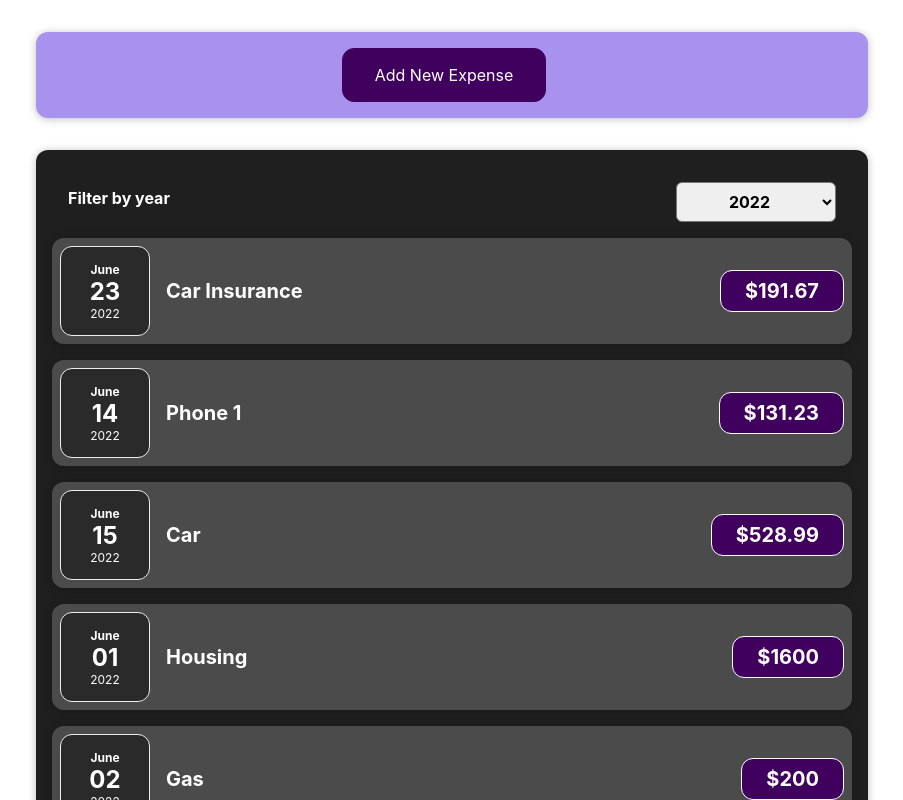
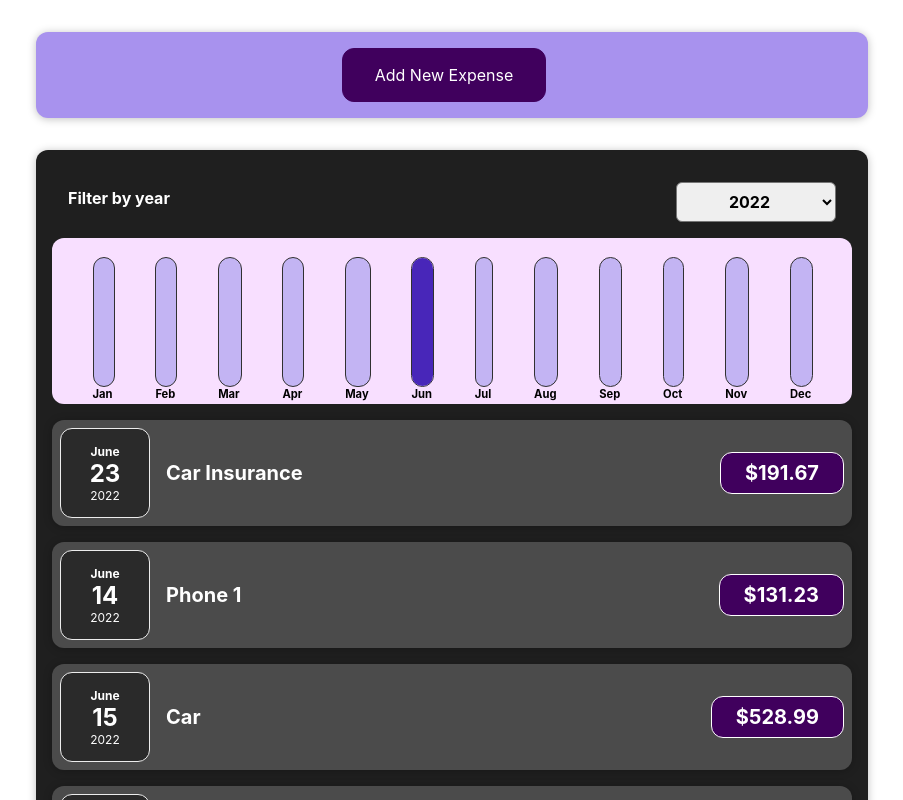
Before and after one commit to hoshimotao/react-app-practice, a React (Create React App) app: page / in a window 1280 px wide. Shown: the top 800 px of the page, without its empty margins (188-1091 px from the left). Built offline with nearby package versions, Linux system fonts and the light colour scheme.

Commit message:
add bar charts to display what percent of all expenses reside in each month

```diff
--- a/src/components/Chart/Chart.css
+++ b/src/components/Chart/Chart.css
@@ -1,9 +1,9 @@
 .chart {
-  padding: 1rem;
+  padding: 1.2rem;
   border-radius: 12px;
   background-color: #f8dfff;
   text-align: center;
   display: flex;
   justify-content: space-around;
-  height: 10rem;
+  height: 8rem;
 }
--- a/src/components/Chart/Chart.js
+++ b/src/components/Chart/Chart.js
@@ -0,0 +1,21 @@
+import ChartBar from "./ChartBar";
+import "./Chart.css";
+
+const Chart = (props) => {
+  const dataPointValues = props.dataPoints.map((dataPoint) => dataPoint.value);
+  const totalMaximum = Math.max(...dataPointValues); // pass all values of dataPointValues as args
+  return (
+    <div className="chart">
+      {props.dataPoints.map((dataPoint) => (
+        <ChartBar
+          key={dataPoint.label}
+          value={dataPoint.value}
+          maxValue={totalMaximum}
+          label={dataPoint.label}
+        />
+      ))}
+    </div>
+  );
+};
+
+export default Chart;
--- a/src/components/Chart/ChartBar.css
+++ b/src/components/Chart/ChartBar.css
@@ -25,6 +25,10 @@
 
 .chart-bar__label {
   font-weight: bold;
-  font-size: 0.5rem;
+  font-size: 0.7rem;
   text-align: center;
 }
+
+/* .class-bar {
+  height: 6rem;
+} */
--- a/src/components/Chart/ChartBar.js
+++ b/src/components/Chart/ChartBar.js
@@ -0,0 +1,24 @@
+import "./ChartBar.css";
+
+const ChartBar = (props) => {
+  let barFillHeight = "0%";
+
+  if (props.maxValue > 0) {
+    barFillHeight = Math.round((props.value / props.maxValue) * 100) + "%";
+  }
+
+  return (
+    <div className="class-bar">
+      {/* <div className="chart-bar__label">{barFillHeight}</div> */}
+      <div className="chart-bar__inner">
+        <div
+          className="chart-bar__fill"
+          style={{ height: barFillHeight }} // default = 0px;
+        ></div>
+      </div>
+      <div className="chart-bar__label">{props.label}</div>
+    </div>
+  );
+};
+
+export default ChartBar;
--- a/src/components/Expenses/Expenses.js
+++ b/src/components/Expenses/Expenses.js
@@ -3,6 +3,7 @@
 import "./Expenses.css";
 import ExpensesList from "./ExpensesList";
 import ExpensesFilter from "./ExpensesFilter";
+import ExpensesChart from "./ExpensesChart";
 
 function Expenses(props) {
   const [filteredYear, setFilteredYear] = useState("2022");
@@ -22,6 +23,7 @@
           selected={filteredYear}
           onChangeFilter={filterChangeHandler}
         />
+        <ExpensesChart expenses={filteredExpenses} />
         <ExpensesList items={filteredExpenses} />
       </Card>
     </div>
--- /dev/null
+++ b/src/components/Expenses/ExpensesChart.js
@@ -0,0 +1,27 @@
+import Chart from "../Chart/Chart";
+
+const ExpensesChart = (props) => {
+  const chartDataPoints = [
+    { label: "Jan", value: 0 },
+    { label: "Feb", value: 0 },
+    { label: "Mar", value: 0 },
+    { label: "Apr", value: 0 },
+    { label: "May", value: 0 },
+    { label: "Jun", value: 0 },
+    { label: "Jul", value: 0 },
+    { label: "Aug", value: 0 },
+    { label: "Sep", value: 0 },
+    { label: "Oct", value: 0 },
+    { label: "Nov", value: 0 },
+    { label: "Dec", value: 0 },
+  ];
+
+  for (const expense of props.expenses) {
+    const expenseMonth = expense.date.getMonth(); // Jan is 0th month
+    chartDataPoints[expenseMonth].value += expense.amount;
+  }
+
+  return <Chart dataPoints={chartDataPoints} />;
+};
+
+export default ExpensesChart;
```
